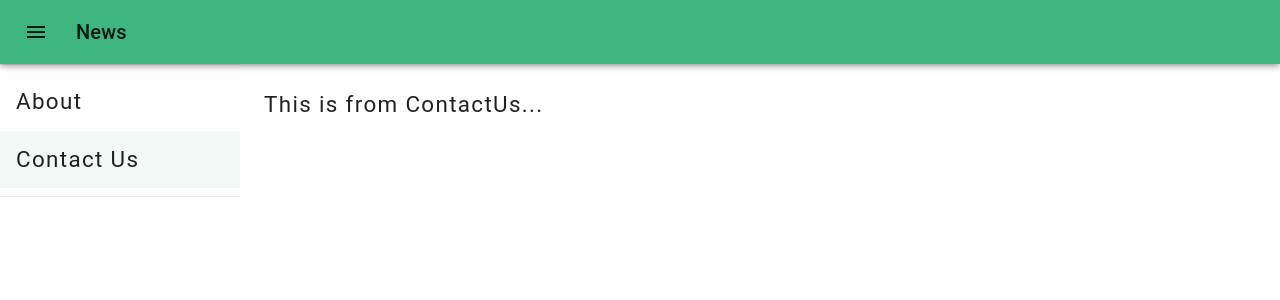
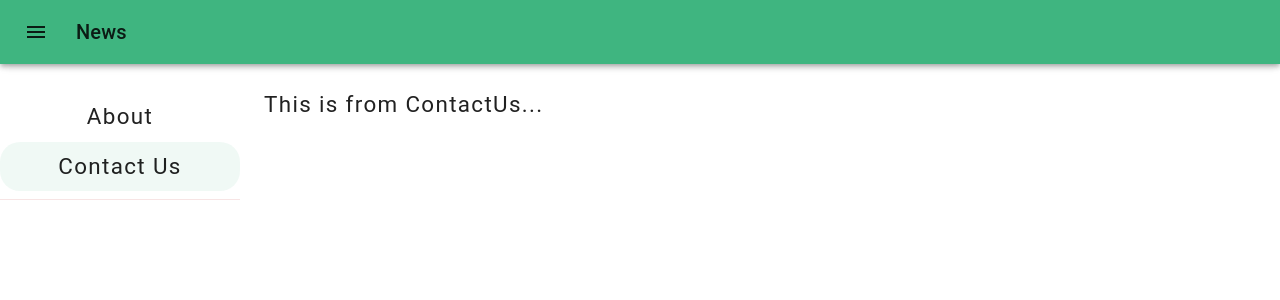
Before and after one commit to trcodeers/nextjs-app, a Next.js app: page /contact-us in a window 1280 px wide. Shown: the top 300 px of the page. Built offline with nearby package versions, Linux system fonts and the light colour scheme.

Commit message:
center text align

```diff
--- a/components/appDrawer.tsx
+++ b/components/appDrawer.tsx
@@ -57,20 +57,21 @@ export default function AppDrawer(props: Props) {
   };
 
   const drawer = (
-    <div>
+    <>
       <Toolbar />
-      <Divider />
+      <div style={{ marginTop: '20px' }}>
       <List>
         {routes.map((route, index) => (
-          <Link key={route.path} href={route.path} passHref>
-            <ListItem button selected={ route.path === router.pathname } key={route.label}>
-              <ListItemText primary={route.label} />
-            </ListItem>
-          </Link>
+            <Link  key={route.path} href={route.path} passHref>
+              <ListItem style={{ display: 'flex', justifyContent:'center', borderRadius: '20px'}} button selected={ route.path === router.pathname } key={route.label}>
+                    {route.label}
+              </ListItem>
+            </Link>
         ))}
       </List>
+      </div>
       <Divider />
-    </div>
+    </>
   );
 
   const Main = styled('main', { shouldForwardProp: (prop) => prop !== 'open' })<{
```
